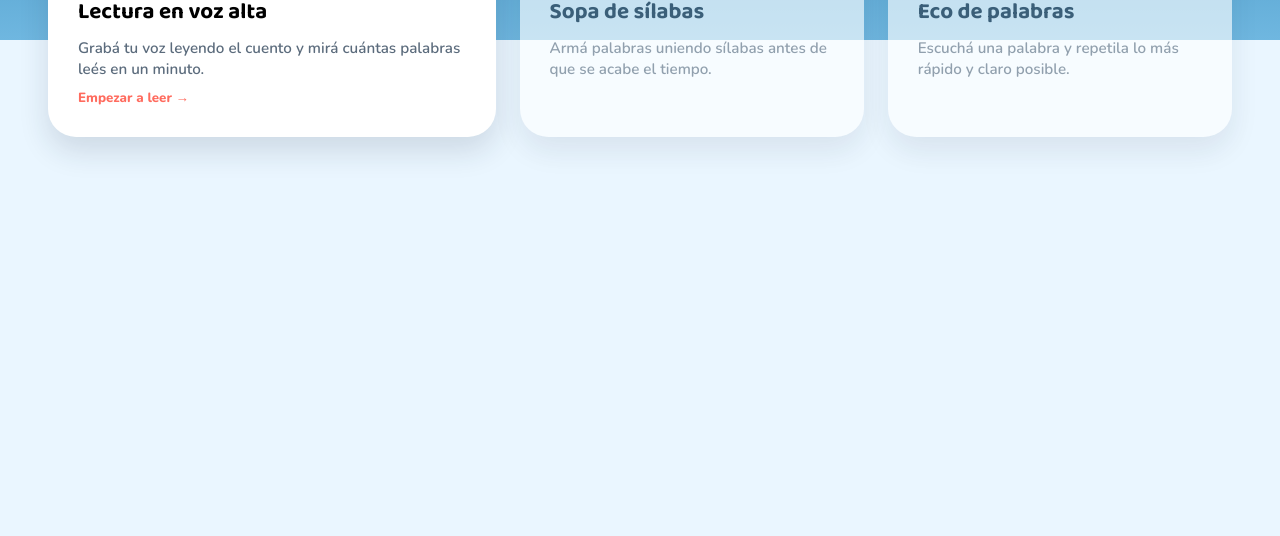
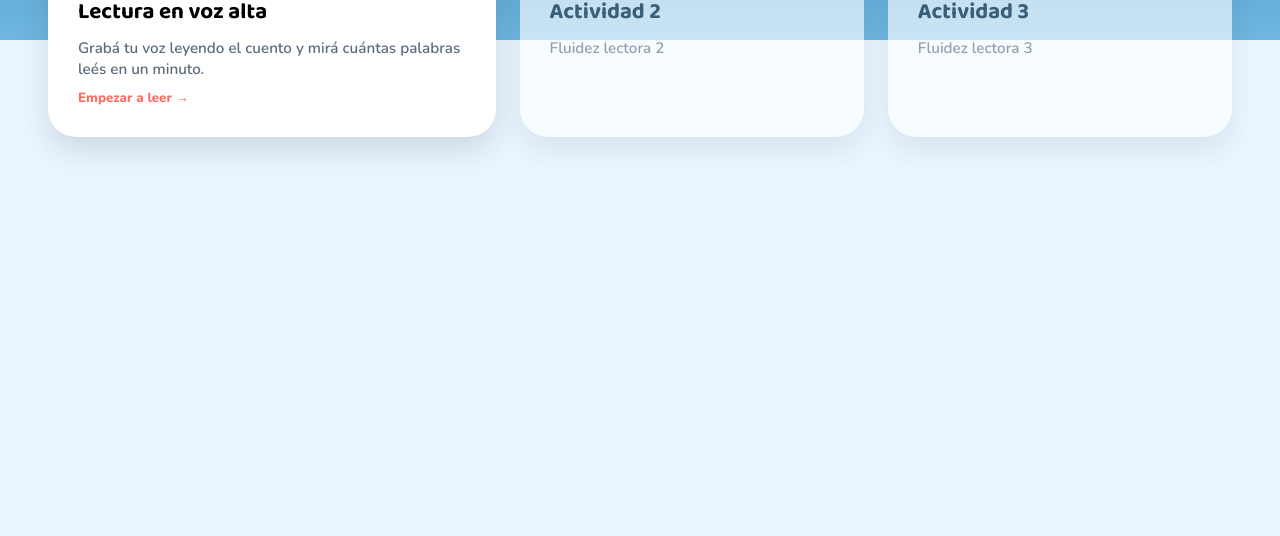
Before and after one commit to material-icei/fluidez1, a plain HTML site: page index.html in a window 1280 px wide. Shown: the part 264-800 px from the top of the page. Drawn offline with nearby package versions, Linux system fonts and the light colour scheme.

Commit message:
Update activity titles and descriptions in index.html

```diff
--- a/index.html
+++ b/index.html
@@ -46,15 +46,15 @@
     <div class="activity-card activity-card--soon" aria-disabled="true">
       <span class="card-eyebrow">Muy pronto</span>
       <span class="card-icon" aria-hidden="true">🧩</span>
-      <span class="card-title">Sopa de sílabas</span>
-      <span class="card-desc">Armá palabras uniendo sílabas antes de que se acabe el tiempo.</span>
+      <span class="card-title">Actividad 2</span>
+      <span class="card-desc">Fluidez lectora 2</span>
     </div>
 
     <div class="activity-card activity-card--soon" aria-disabled="true">
       <span class="card-eyebrow">Muy pronto</span>
       <span class="card-icon" aria-hidden="true">🔊</span>
-      <span class="card-title">Eco de palabras</span>
-      <span class="card-desc">Escuchá una palabra y repetila lo más rápido y claro posible.</span>
+      <span class="card-title">Actividad 3</span>
+      <span class="card-desc">Fluidez lectora 3</span>
     </div>
   </div>
 </section>
```
